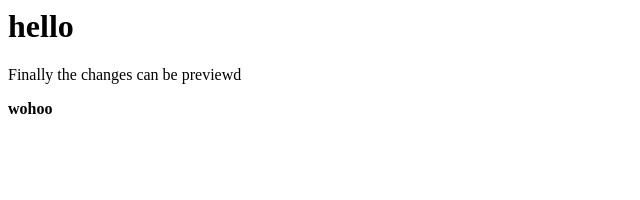
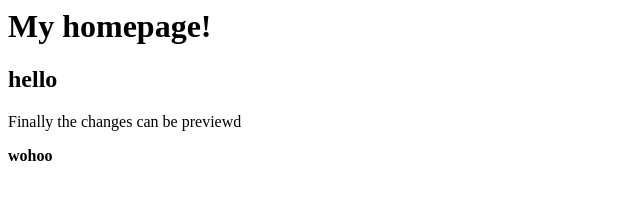
Before and after one commit to elusiveanmol/elusiveanmol.github.io, a plain HTML site: page index.html in a window 1280 px wide. Shown: the whole page, without its empty margins (0-640 px from the left). Drawn offline with Linux system fonts and the light colour scheme.

Commit message:
Update index.html

```diff
--- a/index.html
+++ b/index.html
@@ -1,3 +1,16 @@
-<h1>hello</h1>
-<p>Finally the changes can be previewd</p>
-<b>wohoo<b>
+<html>
+  <head>
+    <title>UX Case Studies</title>
+  </head>
+
+
+  <body>
+
+    <h1>My homepage!</h1>
+
+    <h2>hello</h2>
+      <p>Finally the changes can be previewd</p>
+      <b>wohoo<b>
+
+  </body>
+</html>
```
